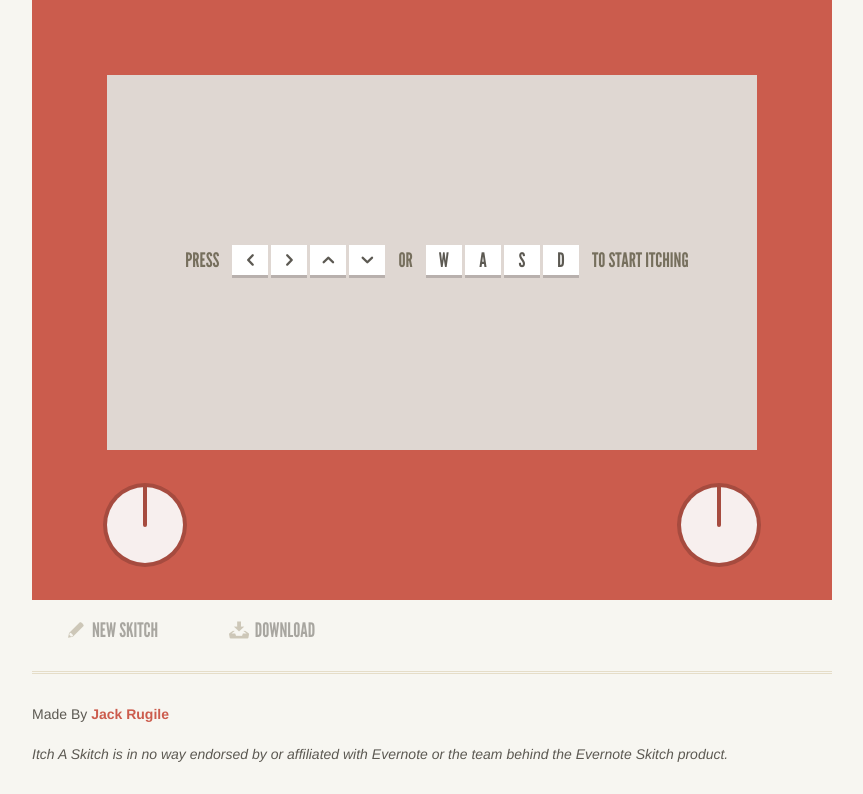
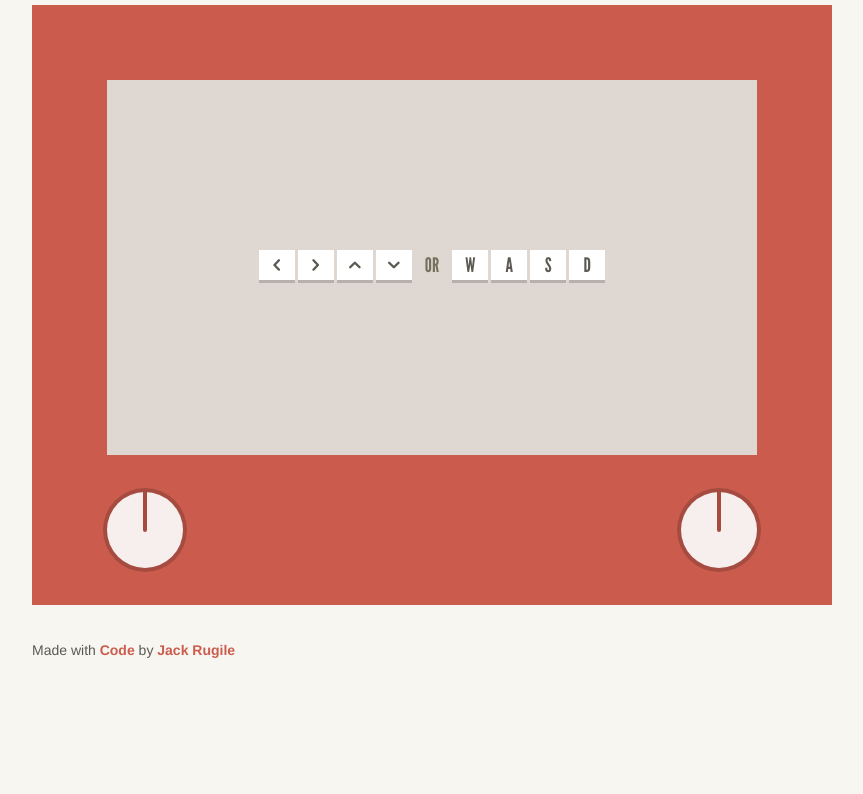
Before and after one commit to jackrugile/itch-a-skitch, a website built with Vite: page index.html in a window 1280 px wide. Shown: the part 100-894 px from the top of the page, without its empty margins (208-1071 px from the left). After the commit the page ends 800 px from the top, so only its background shows below. Built offline with nearby package versions, Linux system fonts and the light colour scheme.

Commit message:
simplify

```diff
--- a/css/style.css
+++ b/css/style.css
@@ -235,8 +235,13 @@
 }
 
 .container {
+  box-sizing: border-box;
+  display: flex;
+  flex-direction: column;
+  justify-content: center;
   margin: 0 auto;
-  padding: 0 0 20px;
+  min-height: 100vh;
+  padding: 30px 0;
   width: 800px;
 }
 
@@ -249,44 +254,18 @@
   text-decoration: none;
 }
 
-a,
-button {
-  transition: all 300ms;
-}
-
 a:hover,
 a:focus {
   color: #5c5952;
-  transition: none;
 }
 
 a:active {
   opacity: 0.5;
-  transition: none;
 }
 
 p {
   font-size: 14px;
   margin: 0 0 25px;
-}
-
-ul {
-  list-style: inside circle;
-  margin: 0 0 25px;
-}
-
-ol {
-  list-style: inside lower-alpha;
-  margin: 0 0 25px 0;
-}
-
-ol ol {
-  list-style: inside lower-roman;
-  margin: 0 0 0 25px;
-}
-
-li {
-  font-size: 14px;
 }
 
 [class*="entypo-"]:before {
@@ -303,7 +282,7 @@
   font-family: "leaguegothicregular", helvetica, arial, sans-serif;
   font-weight: 400;
   line-height: 40px;
-  margin: 30px 0;
+  margin-bottom: 30px;
 }
 
 h1 {
@@ -317,7 +296,7 @@
   font-weight: 400;
   margin-left: auto;
   text-transform: uppercase;
-  transition: opacity 600ms;
+  transition: opacity 300ms;
   vertical-align: middle;
 }
 
@@ -387,7 +366,7 @@
 /*==============================================================================*/
 
 .canvas-wrap {
-  margin: 0 0 10px;
+  margin: 0 0 30px;
   position: relative;
 }
 
@@ -413,7 +392,7 @@
   position: absolute;
   text-align: center;
   text-transform: uppercase;
-  transition: opacity 600ms;
+  transition: opacity 300ms;
   top: 240px;
   width: 100%;
 }
@@ -454,60 +433,55 @@
 /*==============================================================================*/
 
 .controls {
+  align-items: center;
+  bottom: 0;
   display: flex;
+  height: 150px;
+  justify-content: center;
+  left: 0;
+  position: absolute;
+  width: 100%;
 }
 
 button {
   background: none;
   border: none;
   box-sizing: border-box;
-  color: #5c5952;
+  color: hsl(7, 35%, 95%);
   cursor: pointer;
-  font: 400 20px/50px "leaguegothicregular", helvetica, arial, sans-serif;
-  height: 60px;
+  font: 400 20px/1 "leaguegothicregular", helvetica, arial, sans-serif;
+  height: auto;
   margin: 0;
   outline: none;
+  padding: 20px 30px;
   position: relative;
   text-transform: uppercase;
-  width: 20%;
+  transition: background-color 300ms, color 300ms, opacity 300ms;
 }
 
 button:focus-visible {
-  outline: 4px solid #43413c;
+  outline: 4px solid hsl(7, 35%, 95%);
 }
 
 button.disabled {
-  cursor: not-allowed;
-  opacity: 0.5;
+  opacity: 0;
+  pointer-events: none;
 }
 
 button span:before {
-  color: #a49a80;
+  color: hsl(7, 35%, 95%);
   margin: 0 3px 0 0;
+  transition: color 300ms;
 }
 
 button:hover,
 button:focus {
   background: #e5ddc8;
-  color: #43413c;
-  transition: none;
+  background-color: hsl(7, 45%, 45%);
 }
 
 button:active {
-  transition: none;
-  opacity: 0.5;
-}
-
-button.disabled:hover,
-button.disabled:focus {
-  background: none;
-  color: #5c5952;
-  transition: none;
-}
-
-button.disabled:active {
-  transition: none;
-  opacity: 0.5;
+  top: 1px;
 }
 
 /*==============================================================================*/
@@ -515,21 +489,11 @@
 /*==============================================================================*/
 
 footer p {
-  line-height: 40px;
+  line-height: 30px;
   margin: 0;
 }
 
 footer a {
   font-weight: bold;
+  transition: color 300ms;
 }
-
-/*==============================================================================*/
-/* Miscellaneous */
-/*==============================================================================*/
-
-hr {
-  border: none;
-  border-bottom: 3px double #e5ddc8;
-  display: block;
-  margin: 0 0 20px;
-}
--- a/index.html
+++ b/index.html
@@ -32,39 +32,34 @@
       <header>
         <h1>Itch A Skitch</h1>
         <h2 class="directions-title hidden">
-          <span>Press</span> <i class="icon-left-open"></i
-          ><i class="icon-right-open"></i><i class="icon-up-open"></i
-          ><i class="icon-down-open last"></i> <span>or</span> <i>W</i><i>A</i
-          ><i>S</i><i class="last">D</i> <span>to Start Itching</span>
+          <i class="icon-left-open"></i> <i class="icon-right-open"></i
+          ><i class="icon-up-open"></i><i class="icon-down-open last"></i>
+          <span>or</span> <i>W</i><i>A</i><i>S</i><i class="last">D</i>
         </h2>
       </header>
       <div class="canvas-wrap">
         <canvas></canvas>
         <div class="controls">
           <button class="new-skitch disabled">
-            <span class="icon-pencil"></span> New Skitch
+            <span class="icon-pencil"></span> Erase
           </button>
           <button class="download disabled" title="800 &times; 600 PNG">
             <span class="icon-download"></span> Download
           </button>
         </div>
         <div class="directions-overlay">
-          <span>Press</span> <i class="icon-left-open"></i
-          ><i class="icon-right-open"></i><i class="icon-up-open"></i
-          ><i class="icon-down-open last"></i> <span>or</span> <i>W</i><i>A</i
-          ><i>S</i><i class="last">D</i> <span>to Start Itching</span>
+          <i class="icon-left-open"></i><i class="icon-right-open"></i
+          ><i class="icon-up-open"></i><i class="icon-down-open last"></i>
+          <span>or</span> <i>W</i><i>A</i><i>S</i><i class="last">D</i>
         </div>
       </div>
-      <hr />
       <footer>
         <p>
-          Made By
-          <a href="https://jackrugile.com" target="_blank">Jack Rugile</a>
-          <br />
-          <em
-            >Itch A Skitch is in no way endorsed by or affiliated with Evernote
-            or the team behind the Evernote Skitch product.</em
+          Made with
+          <a href="https://github.com/jackrugile/itch-a-skitch" target="_blank"
+            >Code</a
           >
+          by <a href="https://jackrugile.com" target="_blank">Jack Rugile</a>
         </p>
       </footer>
     </div>
--- a/js/app.js
+++ b/js/app.js
@@ -261,7 +261,7 @@
 
 function renderSegment(x1, y1, x2, y2) {
   ctx.save();
-  if (random(0, 1) > 0.75 / deltaTime) {
+  if (random(0, 1) > 2 / deltaTime) {
     ctx.shadowBlur = 4;
     ctx.shadowColor = colors.shadow;
   }
@@ -352,9 +352,12 @@
         disableNewSkitch();
         toggleLoading();
         hasInteracted = false;
-        domNewSkitch.blur();
       }, 700);
     }
+    oldTime = Date.now();
+    currTime = Date.now();
+    deltaTime = 0;
+    domNewSkitch.blur();
   }
 }
 
```
